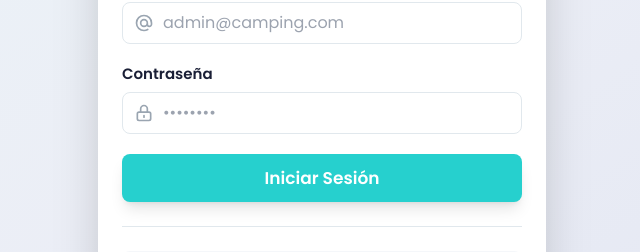
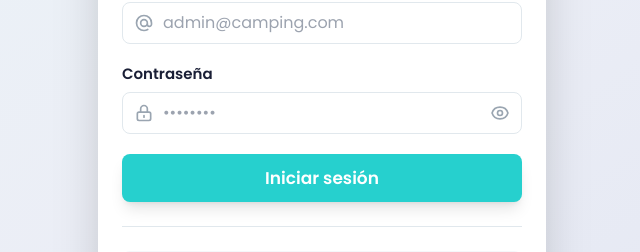
Before and after one commit to cloudindev/upcamp, a React (Vite) app in the folder frontend/: page /login in a window 1280 px wide. Shown: the part 346-598 px from the top of the page, without its empty margins (318-958 px from the left). Built offline with nearby package versions, Linux system fonts and the light colour scheme; no server answers.

Commit message:
Add password toggle and update submit text

```diff
--- a/frontend/src/pages/LoginPage.tsx
+++ b/frontend/src/pages/LoginPage.tsx
@@ -10,6 +10,7 @@
     const [password, setPassword] = useState('');
     const [error, setError] = useState('');
     const [loading, setLoading] = useState(false);
+    const [showPassword, setShowPassword] = useState(false);
 
     const handleSubmit = async (e: React.FormEvent) => {
         e.preventDefault();
@@ -99,13 +100,30 @@
                                 </svg>
                             </div>
                             <input
-                                type="password"
+                                type={showPassword ? "text" : "password"}
                                 value={password}
                                 onChange={(e) => setPassword(e.target.value)}
-                                className="input pl-10"
+                                className="input pl-10 pr-10"
                                 placeholder="••••••••"
                                 required
                             />
+                            <button
+                                type="button"
+                                className="absolute inset-y-0 right-0 pr-3 flex items-center text-text-muted hover:text-text-primary transition-colors focus:outline-none"
+                                onClick={() => setShowPassword(!showPassword)}
+                            >
+                                {showPassword ? (
+                                    <svg className="h-5 w-5" fill="none" viewBox="0 0 24 24" stroke="currentColor">
+                                        <path strokeLinecap="round" strokeLinejoin="round" strokeWidth={2} d="M13.875 18.825A10.05 10.05 0 0112 19c-4.478 0-8.268-2.943-9.543-7a9.97 9.97 0 011.563-3.029m5.858-5.908a9.043 9.043 0 012.122-.313c4.478 0 8.268 2.943 9.543 7a10.025 10.025 0 01-4.132 5.411m0 0L21 21" />
+                                        <path strokeLinecap="round" strokeLinejoin="round" strokeWidth={2} d="M3 3l18 18" />
+                                    </svg>
+                                ) : (
+                                    <svg className="h-5 w-5" fill="none" viewBox="0 0 24 24" stroke="currentColor">
+                                        <path strokeLinecap="round" strokeLinejoin="round" strokeWidth={2} d="M15 12a3 3 0 11-6 0 3 3 0 016 0z" />
+                                        <path strokeLinecap="round" strokeLinejoin="round" strokeWidth={2} d="M2.458 12C3.732 7.943 7.523 5 12 5c4.478 0 8.268 2.943 9.542 7-1.274 4.057-5.064 7-9.542 7-4.477 0-8.268-2.943-9.542-7z" />
+                                    </svg>
+                                )}
+                            </button>
                         </div>
                     </div>
 
@@ -123,7 +141,7 @@
                                 Iniciando sesión...
                             </span>
                         ) : (
-                            'Iniciar Sesión'
+                            'Iniciar sesión'
                         )}
                     </button>
                 </form>
```
